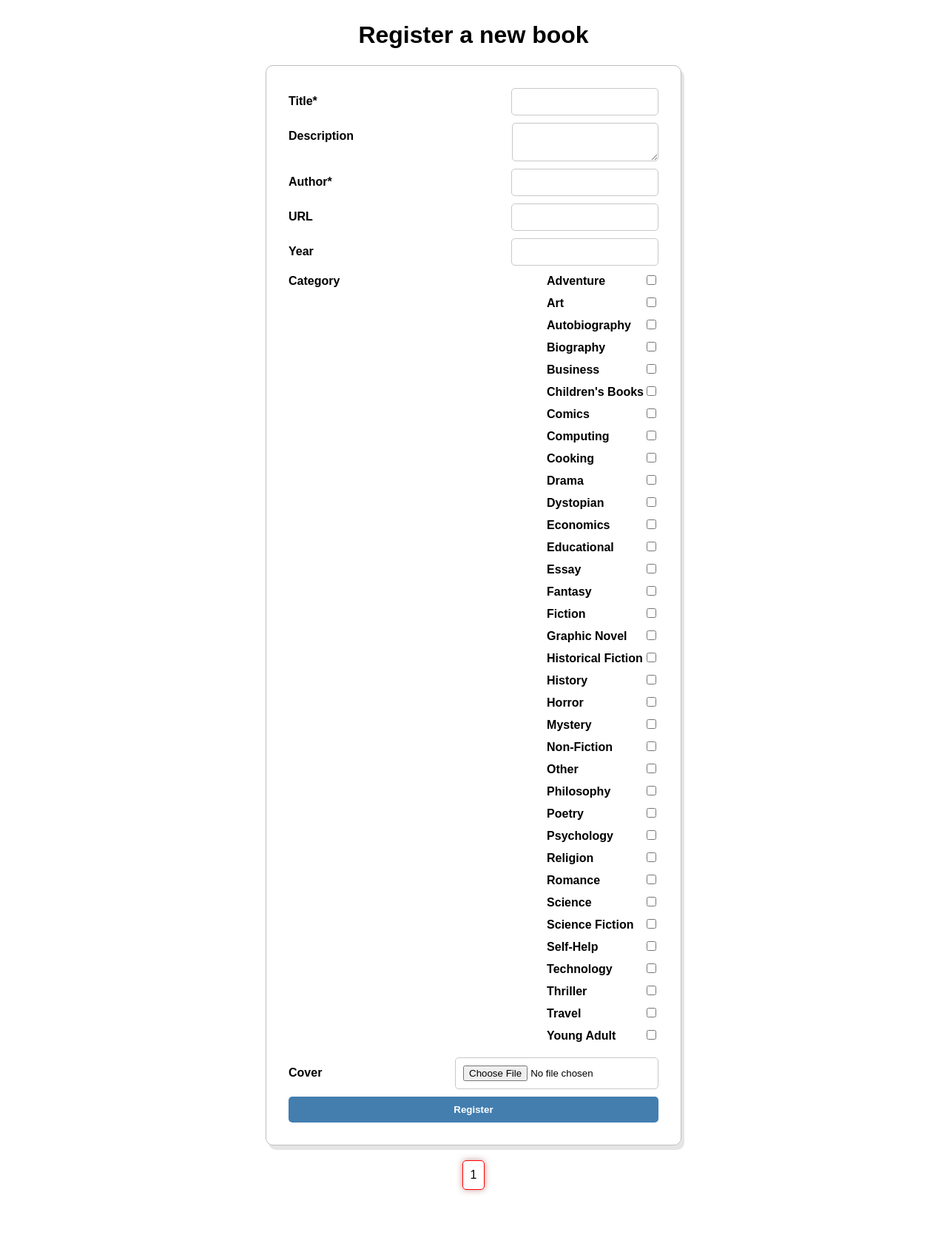
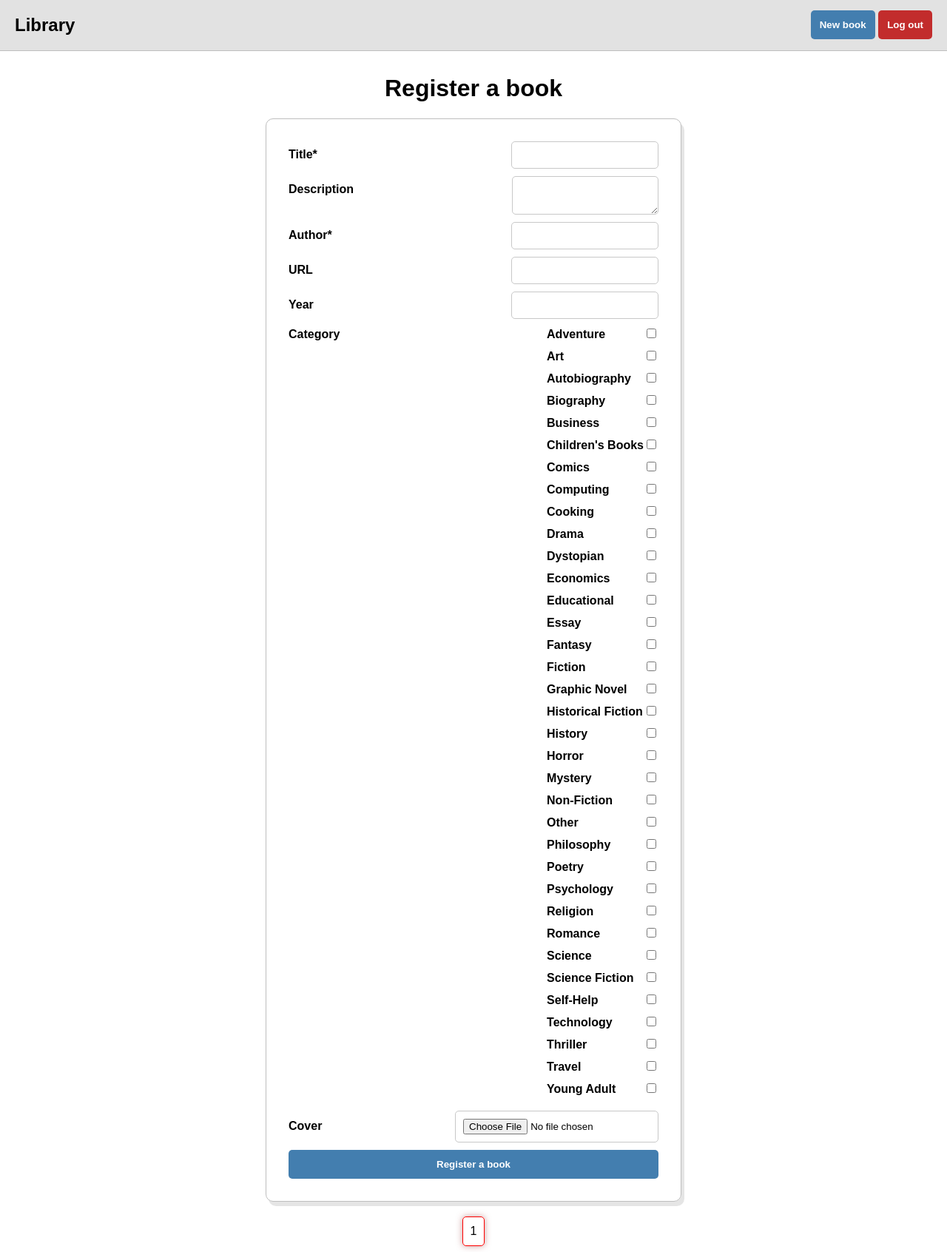
Before and after one commit to migbg/library, a PHP site: page /book_form.php in a window 1280 px wide. Shown: the whole page at 74% size. Before the commit the page ends 1613 px from the top, so only its background shows below. Run offline with PHP 8.4, Linux system fonts and the light colour scheme; the visitor is signed in with stand-in values (Sample User, id 1); data comes from the database, SQL or seed files in the repository.

Commit message:
New features and changes - Unified book insert and update - Added fixed navigation bar - Updated CSS styles - Other minor changes

```diff
--- a/book.php
+++ b/book.php
@@ -23,6 +23,7 @@
     <link rel="stylesheet" href="style.css">
 </head>
 <body>
+    <?php include 'nav.php' ?>
     <div class="book-card">
         <div class="book-cover">
             <img src="uploads/<?php echo htmlspecialchars($result['cover']); ?>" alt="Book Cover">
@@ -37,7 +38,7 @@
         </div>
         <?php
             if ($result['user_email'] == $_SESSION['loggedEmail']) {
-                echo "<a href='edit_book.php?id=" . $result['id'] . "'><button> Edit </button></a>";
+                echo "<a href='book_form.php?id=" . $result['id'] . "&update=yes'><button> Edit </button></a>";
                 echo "<a href='delete_book.php?id=" . $result['id'] . "'><button class=delete> Delete </button></a>";
             }
         ?>
--- a/book_form.php
+++ b/book_form.php
@@ -4,6 +4,27 @@ session_start();
 
 if (!isset($_SESSION['isLogged'])) header('Location: login_form.php');
 else {
+    //Update
+    $update = isset($_GET['update']) ? $_GET['update'] : NULL;
+
+    if ($update == "yes"){
+        //All data
+        $sql = "SELECT * FROM books WHERE id=:id AND user_email=:user_email";
+        $get_book = $conn->prepare($sql);
+        $get_book->execute([
+            'id' => $_GET['id'],
+            'user_email' => $_SESSION['loggedEmail']
+        ]);
+        $book = $get_book->fetch(PDO::FETCH_ASSOC);
+
+        if(!$book || $book['user_email'] != $_SESSION['loggedEmail']) header('Location: books_list.php');
+
+        //Selected categories
+        $sql = "SELECT name_categories FROM books_categories WHERE id_books={$book['id']}";
+        $get_categories = $conn->query($sql);
+        $result_categories = $get_categories->fetchAll(PDO::FETCH_COLUMN);
+    }
+
     // Categories
     $sql = "SELECT name FROM categories";
     $get_categories = $conn->prepare($sql);
@@ -16,32 +37,33 @@ else {
 <head>
     <meta charset="UTF-8">
     <meta name="viewport" content="width=device-width, initial-scale=1.0">
-    <title> Restringido </title>
+    <title><?php echo $update == "yes" ? "Edit a book" : "Register a book" ?></title>
     <link rel="stylesheet" href="style.css">
 </head>
 <body>
+    <?php include 'nav.php' ?>
     <div class="container">
-    <h1> Register a new book </h1>
-        <form action="insert_book.php" method="post" enctype="multipart/form-data">
+    <h1><?php echo $update == "yes" ? "Edit a book" : "Register a book" ?></h1>
+        <form action="book_actions.php<?php if ($update == "yes") echo "?id=" . $book['id'] ?>" method="post" enctype="multipart/form-data">
             <div class="container-row">
                 <label for="title"> Title* </label>
-                <input type="text" name="title" id="title" value="" required>
+                <input type="text" name="title" id="title" value="<?php if ($update == "yes") echo htmlspecialchars($book['title']) ?>" required>
             </div>
             <div class="container-row">
                 <label for="description"> Description </label>
-                <textarea name="description" id="description" value=""></textarea>
+                <textarea name="description" id="description" value="<?php if ($update == "yes") echo htmlspecialchars($book['description']) ?>"></textarea>
             </div>
             <div class="container-row">
                 <label for="author"> Author* </label>
-                <input type="text" name="author" id="author">
+                <input type="text" name="author" id="author" value="<?php if ($update == "yes") echo htmlspecialchars($book['author']) ?>">
             </div>
             <div class="container-row">
                 <label for="url"> URL </label>
-                <input type="url" name="url" id="url">
+                <input type="url" name="url" id="url" value="<?php if ($update == "yes") echo htmlspecialchars($book['URL']) ?>">
             </div>
             <div class="container-row">
                 <label for="year"> Year </label>
-                <input type="number" name="year" id="year" min=1>
+                <input type="number" name="year" id="year" value="<?php if ($update == "yes") echo htmlspecialchars((int)$book['year']) ?>">
             </div>
             <div class="container-row">
                 <label for="category"> Category </label>
@@ -49,8 +71,16 @@ else {
                     <?php
                         foreach ($result as $category) {
                             echo "<div class='container-row'>";
-                            echo "<label for='cat-{$category['name']}'>{$category['name']}</label>";
-                            echo "<input type='checkbox' id='cat-{$category['name']}' name='categories[]' value='{$category['name']}'>";
+                            echo "<label for='{$category['name']}'>{$category['name']}</label>";
+                            echo "<input type='checkbox' id='{$category['name']}' name='categories[]' value='{$category['name']}'";
+                            if ($update == "yes") {
+                                foreach ($result_categories as $selected) {
+                                    if ($category['name'] == $selected) {
+                                        echo "checked";
+                                    }
+                                }
+                            }
+                            echo ">";
                             echo "</div>";
                         }
                     ?>
@@ -60,7 +90,7 @@ else {
                 <label for="userfile"> Cover </label>
                 <input type="file" name="userfile" id="userfile">
             </div>
-            <button type="submit" style="width: 100%;"> Register </button>
+            <button name="action" type="submit" style="width: 100%;" <?php if ($update == "yes") echo "value='update'" ?>><?php echo $update == "yes" ? "Update" : "Register a book" ?></button>
         </form>
         <?php
             if (isset($_SESSION['bookinfo'])){
--- a/delete_book.php
+++ b/delete_book.php
@@ -1,6 +1,7 @@
 <?php
     require 'connect.php';
     session_start();
+    if (!isset($_SESSION['isLogged'])) header('Location: login_form.php');
 
     $sql = "SELECT * FROM books WHERE id=:id AND user_email=:user_email";
     $get_book = $conn->prepare($sql);
@@ -32,6 +33,7 @@
     <link rel="stylesheet" href="style.css">
 </head>
 <body>
+    <?php include 'nav.php' ?>
     <div class="container">
         <form method="POST">
             <div class="container-row">
--- /dev/null
+++ b/nav.php
@@ -0,0 +1,9 @@
+<nav>
+    <div class="container-nav">
+        <a class="title" href="books_list.php"><h2> Library </h2></a>
+        <div class="container-nav-buttons">
+            <a href="book_form.php"><button type="button"> New book </button></a>
+            <a href="logout.php"><button class="delete" type="button"> Log out</button></a>
+        </div>
+    </div>
+</nav>
--- a/style.css
+++ b/style.css
@@ -1,5 +1,6 @@
 body {
     font-family: Arial;
+    margin-top: 80px;
 }
 
 .container {
@@ -61,7 +62,7 @@ input, textarea, select {
 }
 
 button {
-    padding: 10px;
+    padding: 12px;
     border-style: none;
     border-radius: 5px;
     background-color: rgb(67, 126, 175);
@@ -147,3 +148,29 @@ form {
     font-size: 1rem;
     line-height: 1.5;
 }
+
+nav {
+    position: fixed;
+    top: 0;
+    left: 0;
+    width: 100%;
+    background: #e2e2e2;
+    z-index: 1000;
+    border-bottom: 1px solid rgb(190, 190, 190);
+}
+
+.container-nav {
+    display: flex;
+    justify-content: space-between;
+    align-items: center;
+}
+
+.container-nav-buttons {
+    margin-right: 20px;
+}
+
+.title {
+    text-decoration: none;
+    margin-left: 20px;
+    color: black;
+}
```
Also changed, not shown: book_actions.php (added, +160 -0 lines), books_list.php (+1 -6 lines), insert_book.php (deleted, +0 -93 lines).
